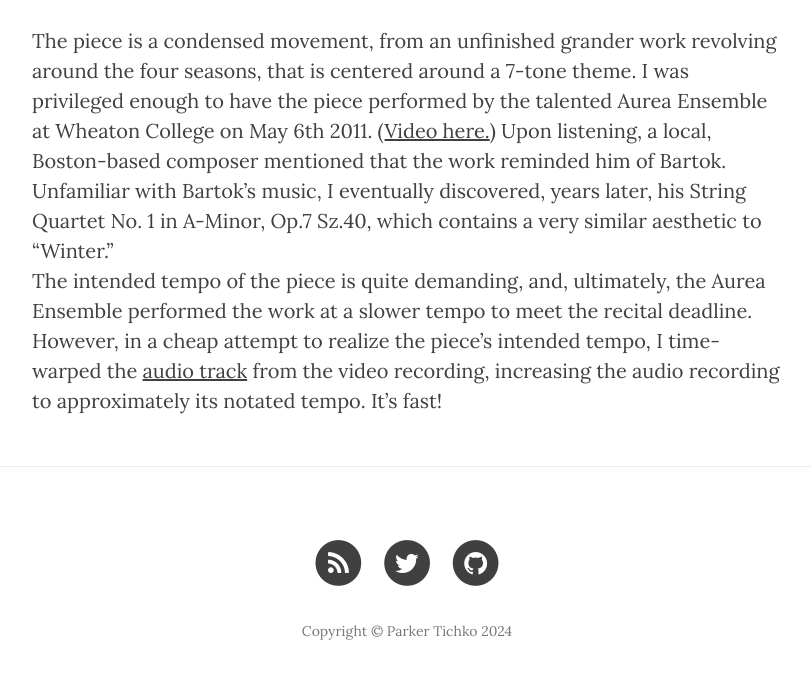
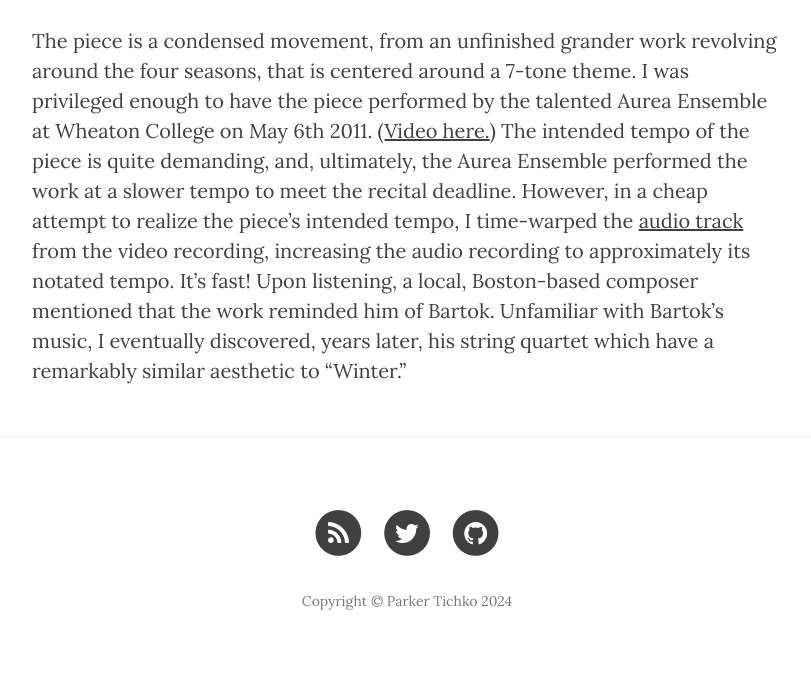
Before and after one commit to ptichko/ptichko.github.io, a Jekyll site: the page built from 3_music.md, in a window 1280 px wide and 900 px high, scrolled down 2724 px, cut to the strip 193-872 px from the top of the window. Shown: the whole strip, without its empty margins (233-1044 px from the left). Built offline with Jekyll 4.4.1, drawn with Linux system fonts in a browser that asks for light colours; nearby versions of some CDN libraries.

Commit message:
Update 3_music.md

```diff
--- a/3_music.md
+++ b/3_music.md
@@ -30,5 +30,4 @@ A short, lyrical piece reminiscent of Scriabin and Chopin.  Performer is Steven
 ### 1 Movement For String Quartet (Winter) (Condensed) (2011)
 <iframe width="560" height="315" src="https://www.youtube.com/embed/0rfiWAt4_Mc?si=BvOf6zxkUlAWsWWG" title="YouTube video player" frameborder="0" allow="accelerometer; autoplay; clipboard-write; encrypted-media; gyroscope; picture-in-picture; web-share" referrerpolicy="strict-origin-when-cross-origin" allowfullscreen></iframe>
 
-The piece is a condensed movement, from an unfinished grander work revolving around the four seasons, that is centered around a 7-tone theme. I was privileged enough to have the piece performed by the talented Aurea Ensemble at Wheaton College on May 6th 2011. ([Video here.](https://youtu.be/0rfiWAt4_Mc?feature=shared)) Upon listening, a local, Boston-based composer mentioned that the work reminded him of Bartok. Unfamiliar with Bartok's music, I eventually discovered, years later, his String Quartet No. 1 in A-Minor, Op.7 Sz.40, which contains a very similar aesthetic to "Winter."
-The intended tempo of the piece is quite demanding, and, ultimately, the Aurea Ensemble performed the work at a slower tempo to meet the recital deadline. However, in a cheap attempt to realize the piece's intended tempo, I time-warped the [audio track](https://soundcloud.com/parkertichko/1-movement-for-string?si=1a8f03af21124ed6be5caa8bd2b145c0&utm_source=clipboard&utm_medium=text&utm_campaign=social_sharing) from the video recording, increasing the audio recording to approximately its notated tempo. It's fast!
+The piece is a condensed movement, from an unfinished grander work revolving around the four seasons, that is centered around a 7-tone theme. I was privileged enough to have the piece performed by the talented Aurea Ensemble at Wheaton College on May 6th 2011. ([Video here.](https://youtu.be/0rfiWAt4_Mc?feature=shared)) The intended tempo of the piece is quite demanding, and, ultimately, the Aurea Ensemble performed the work at a slower tempo to meet the recital deadline. However, in a cheap attempt to realize the piece's intended tempo, I time-warped the [audio track](https://soundcloud.com/parkertichko/1-movement-for-string?si=1a8f03af21124ed6be5caa8bd2b145c0&utm_source=clipboard&utm_medium=text&utm_campaign=social_sharing) from the video recording, increasing the audio recording to approximately its notated tempo. It's fast! Upon listening, a local, Boston-based composer mentioned that the work reminded him of Bartok. Unfamiliar with Bartok's music, I eventually discovered, years later, his string quartet which have a remarkably similar aesthetic to "Winter."
```
